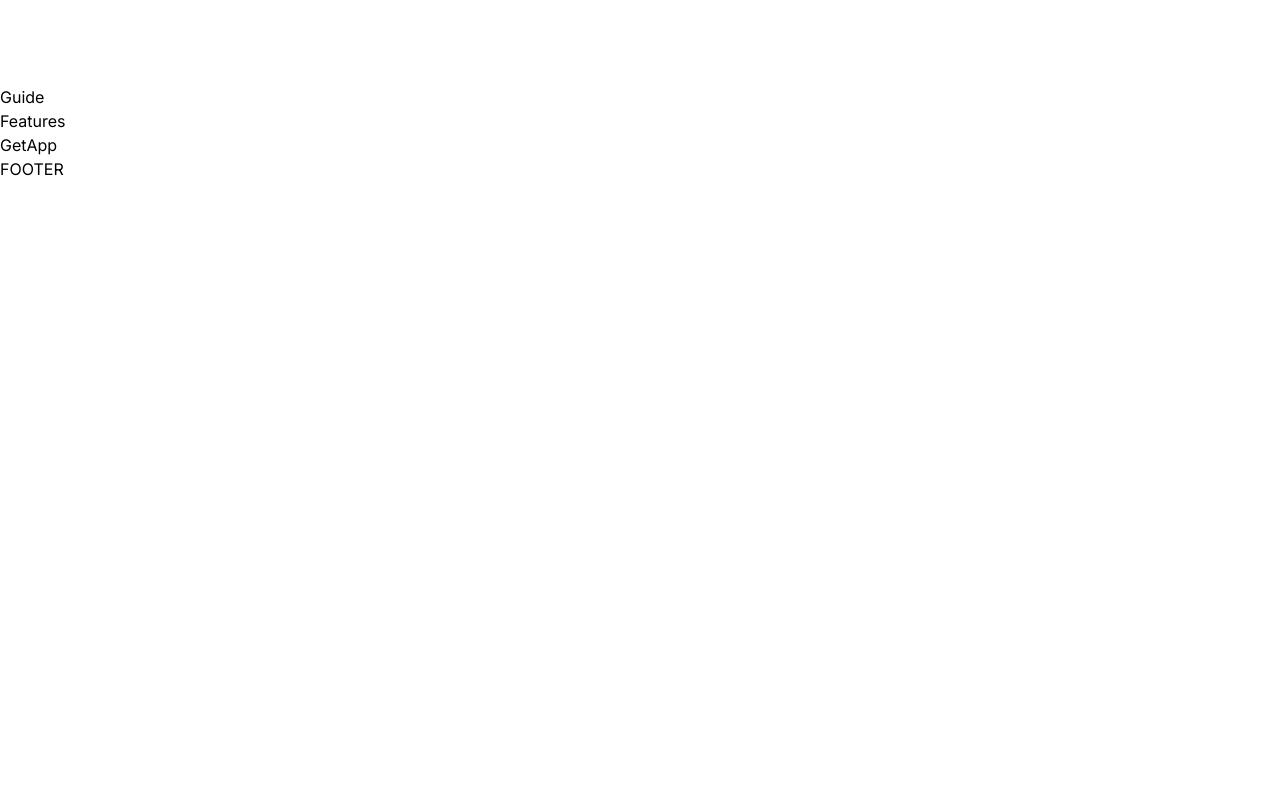
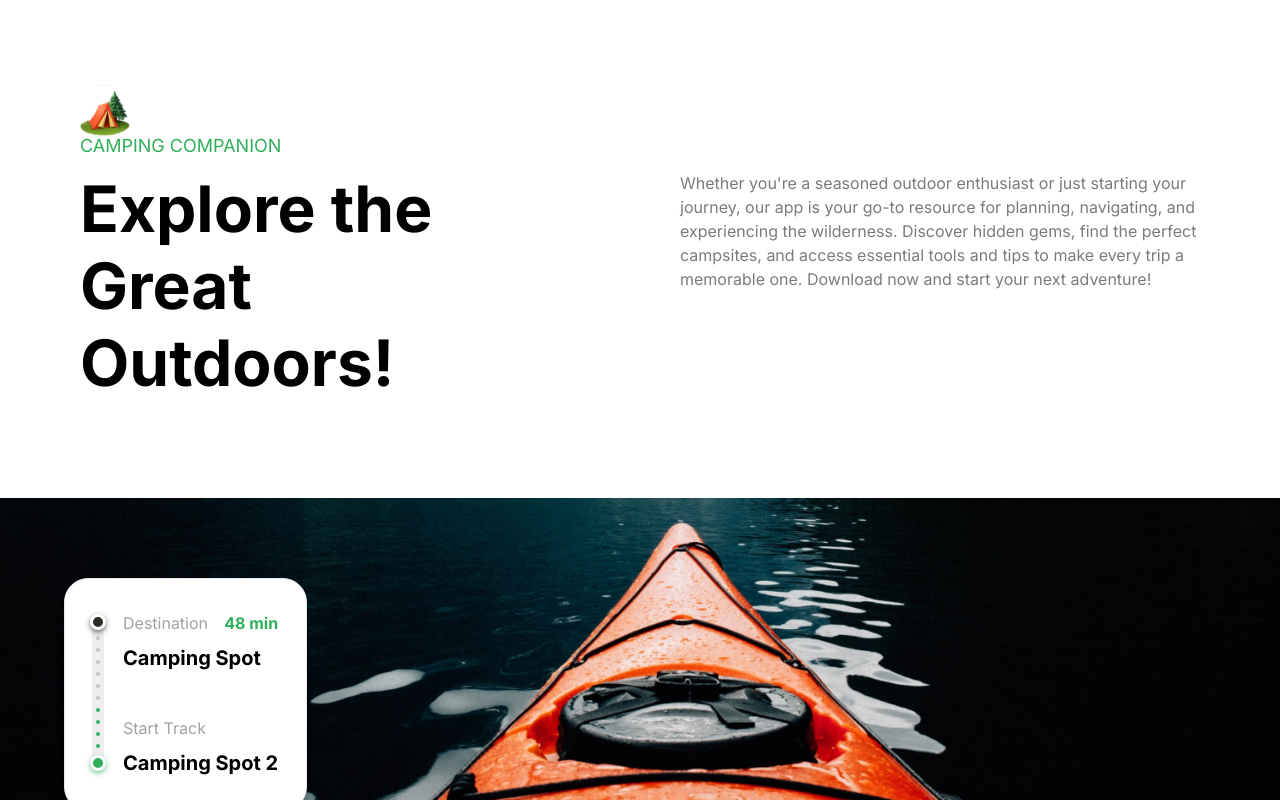
Before and after one commit to Ignazio-00/UI-UX-Responsive-Camping-Companion, a Next.js app: page / in a window 1280 px wide. Shown: the part 2060-2860 px from the top of the page. Before the commit the page ends 2241 px from the top, so only its background shows below. Built offline with nearby package versions, Linux system fonts and the light colour scheme.

Commit message:
Add Guide section

```diff
--- a/components/Guide.tsx
+++ b/components/Guide.tsx
@@ -1,7 +1,59 @@
-import React from "react";
+import Image from "next/image";
 
 const Guide = () => {
-  return <div>Guide</div>;
+  return (
+    <section className="flexCenter flex-col">
+      <div className="padding-container max-container w-full pb-24">
+        <Image src="/camp.svg" alt="camp" width={50} height={50} />
+        <p className="uppercase regular-18 -mt-1 mb-3 text-green-50">
+          Camping Companion
+        </p>
+        <div className="flex flex-wrap justify-between gap-5 lg:gap-10">
+          <h2 className="bold-40 lg:bold-64 xl:max-w-[390px]">
+            Explore the Great Outdoors!
+          </h2>
+          <p className="regular-16 text-gray-30 xl:max-w-[520px]">
+            Whether you're a seasoned outdoor enthusiast or just starting your
+            journey, our app is your go-to resource for planning, navigating,
+            and experiencing the wilderness. Discover hidden gems, find the
+            perfect campsites, and access essential tools and tips to make every
+            trip a memorable one. Download now and start your next adventure!
+          </p>
+        </div>
+      </div>
+      <div className="flexCenter max-container relative w-full">
+        <Image
+          src="/boat.png"
+          alt="boat"
+          width={1440}
+          height={580}
+          className="w-full object-cover object-center 2xl:rounded-5xl"
+        />
+        <div className="absolute flex bg-white py-8 pl-5 pr-7 gap-3 rounded-3xl border shadow-md md:left-[5%] lg:top-20">
+          <Image
+            src="/meter.svg"
+            alt="meter"
+            width={16}
+            height={158}
+            className="h-full w-auto"
+          />
+          <div className="flexBetween flex-col">
+            <div className="flex w-full flex-col">
+              <div className="flexBetween w-full">
+                <p className="regular-16 text-gray-20">Destination</p>
+                <p className="bold-16 text-green-50">48 min</p>
+              </div>
+              <p className="bold-20 mt-2">Camping Spot</p>
+            </div>
+            <div className="flex w-full flex-col">
+              <p className="regular-16 text-gray-20">Start Track</p>
+              <h4 className="bold-20 mt-2 whitespace-nowrap">Camping Spot 2</h4>
+            </div>
+          </div>
+        </div>
+      </div>
+    </section>
+  );
 };
 
 export default Guide;
```
